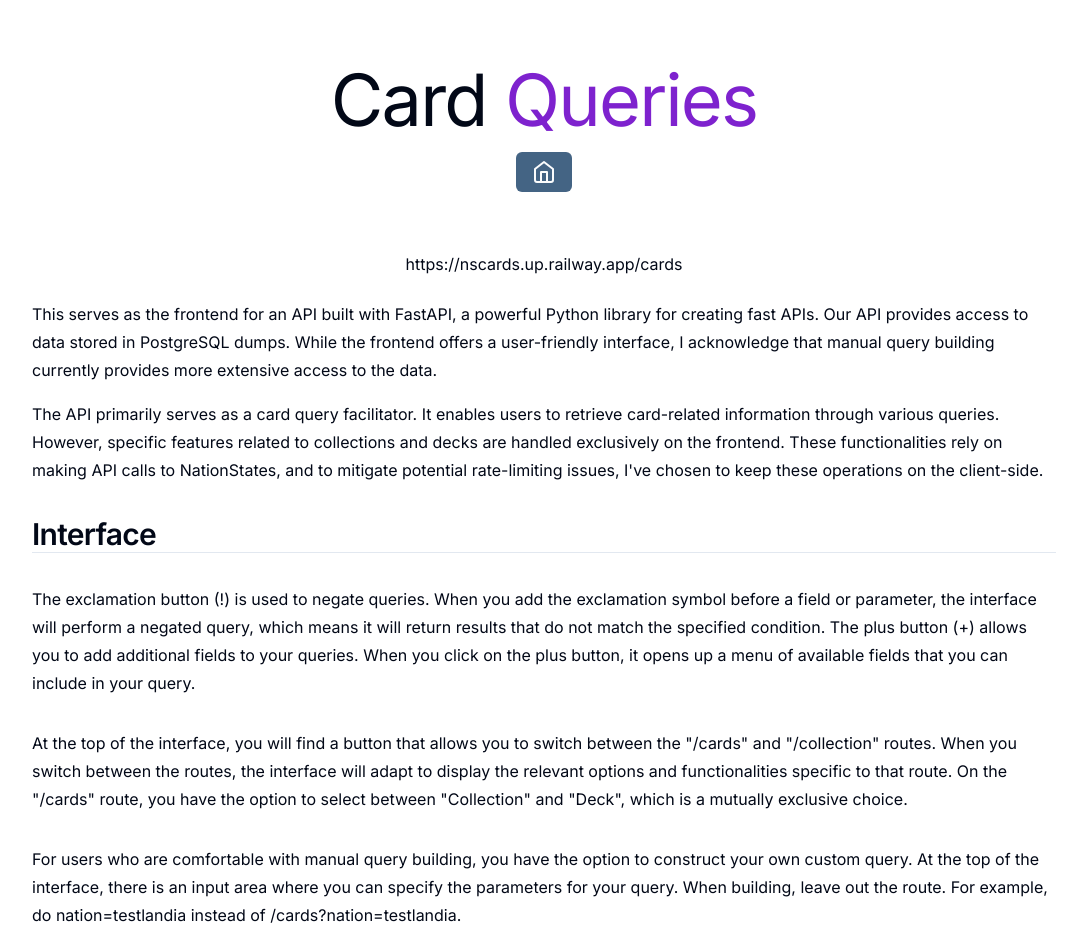
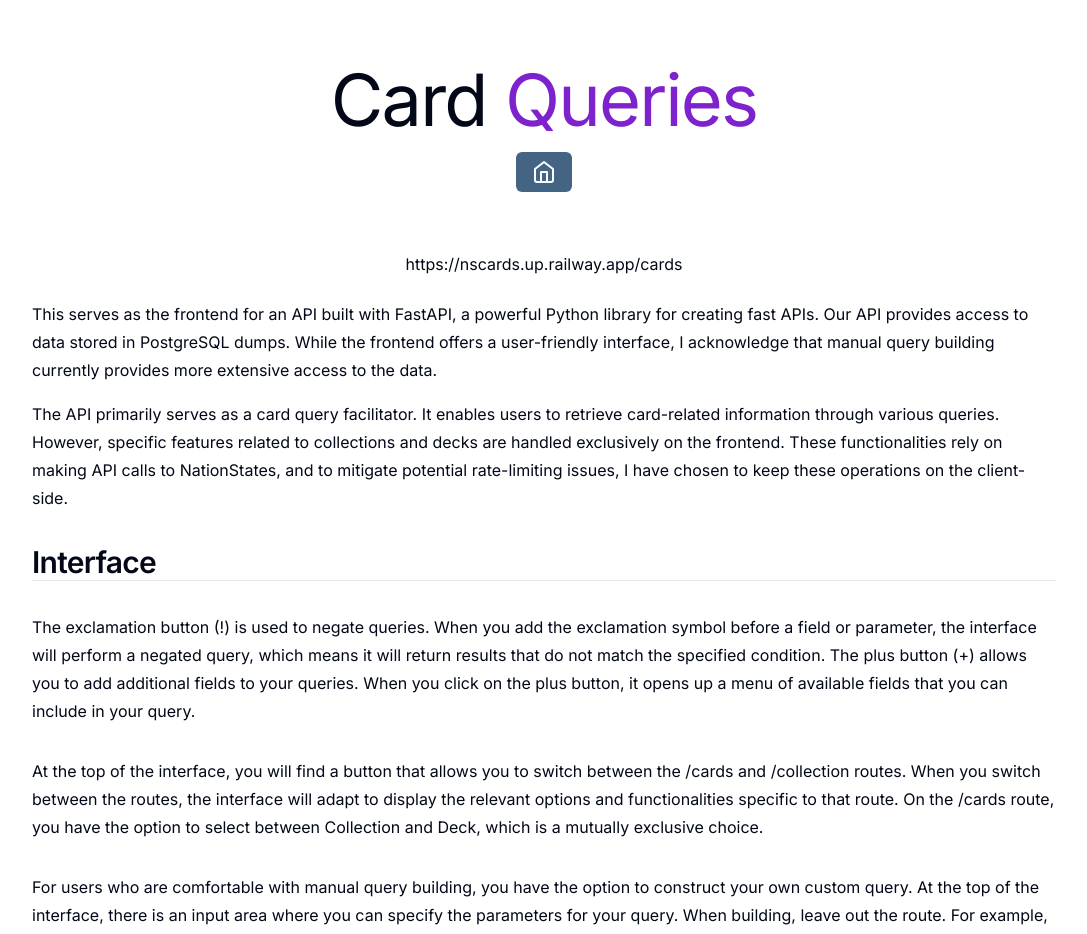
Before and after one commit to wesngu28/sideroca, a Next.js app in the folder frontend/: page /docs in a window 1280 px wide. Shown: the top 934 px of the page, without its empty margins (96-1183 px from the left). Built offline with nearby package versions, Linux system fonts and the light colour scheme.

Commit message:
fix: stupid unescaped

```diff
--- a/frontend/app/docs/page.tsx
+++ b/frontend/app/docs/page.tsx
@@ -19,7 +19,7 @@ export default function Docs() {
                 <p className="leading-7 mt-4">
                     The API primarily serves as a card query facilitator. It enables users to retrieve card-related information through
                     various queries. However, specific features related to collections and decks are handled exclusively on the frontend.
-                    These functionalities rely on making API calls to NationStates, and to mitigate potential rate-limiting issues, I've
+                    These functionalities rely on making API calls to NationStates, and to mitigate potential rate-limiting issues, I have
                     chosen to keep these operations on the client-side.
                 </p>
                 </div>
@@ -33,9 +33,9 @@ export default function Docs() {
                     a menu of available fields that you can include in your query.
                 </p>
                 <p className="leading-7">
-                    At the top of the interface, you will find a button that allows you to switch between the "/cards" and "/collection" routes.
+                    At the top of the interface, you will find a button that allows you to switch between the /cards and /collection routes.
                     When you switch between the routes, the interface will adapt to display the relevant options and functionalities specific to that route.
-                    On the "/cards" route, you have the option to select between "Collection" and "Deck", which is a mutually exclusive choice.
+                    On the /cards route, you have the option to select between Collection and Deck, which is a mutually exclusive choice.
                 </p>
                 <p className="leading-7">
                     For users who are comfortable with manual query building, you have the option to construct your own custom query. At the top of the interface,
```
